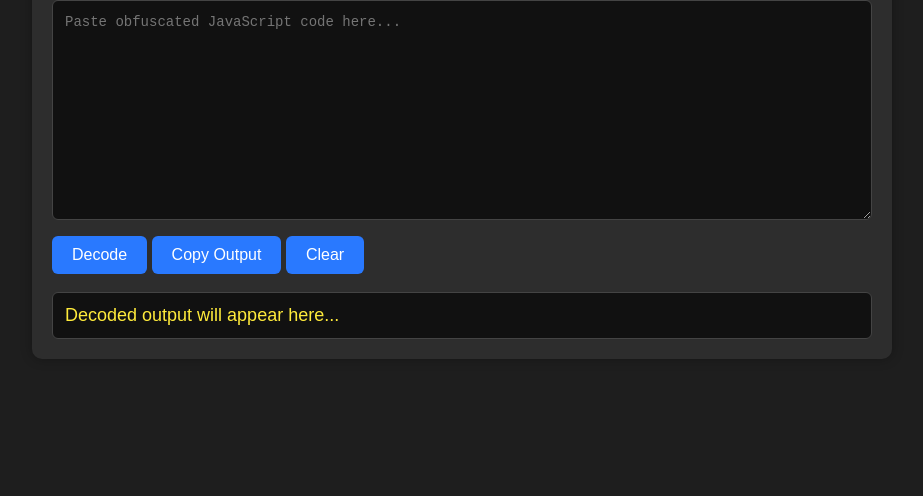
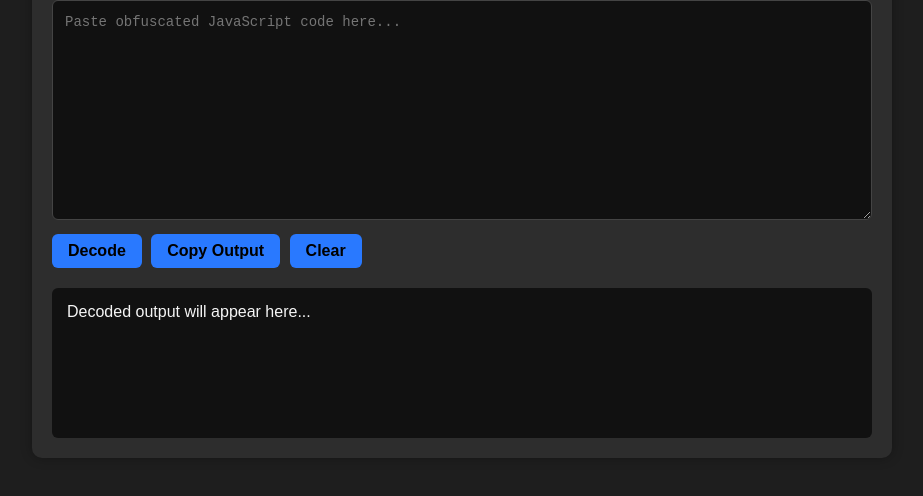
Before and after one commit to kokhinmaungwin/js-obfuscation-detector, a plain HTML site: page index.html in a window 1280 px wide. Shown: the part 108-604 px from the top of the page, without its empty margins (178-1101 px from the left). Drawn offline with Linux system fonts and the light colour scheme.

Commit message:
Update style.css

```diff
--- a/style.css
+++ b/style.css
@@ -29,28 +29,24 @@ textarea {
     resize:vertical;
 }
 
-button {
-    margin-top: 12px;
-    padding: 10px 20px;
-    background: #2979ff;
+#resultBox {
+    margin-top: 20px;
+    background: #111;
+    border-radius: 6px;
+    padding: 15px;
+    min-height: 120px;
+  }
+  button {
+    margin: 10px 5px 0 0;
+    padding: 8px 16px;
+    font-size: 16px;
     border: none;
-    color: white;
-    font-size: 16px;
     border-radius: 6px;
     cursor: pointer;
-    justify-content: center;
-}
-
-button:hover {
-    background: #5393ff;
-}
-
-#resultBox {
-    margin-top: 18px;
-    padding: 12px;
-    background: #111;
-    border-radius: 6px;
-    border: 1px solid #444;
-    font-size: 18px;
-    color: #ffeb3b;
-}
+    background: #2979ff;
+    color: #000;
+    font-weight: bold;
+  }
+  button:hover {
+    background: #0c0;
+  }
```
